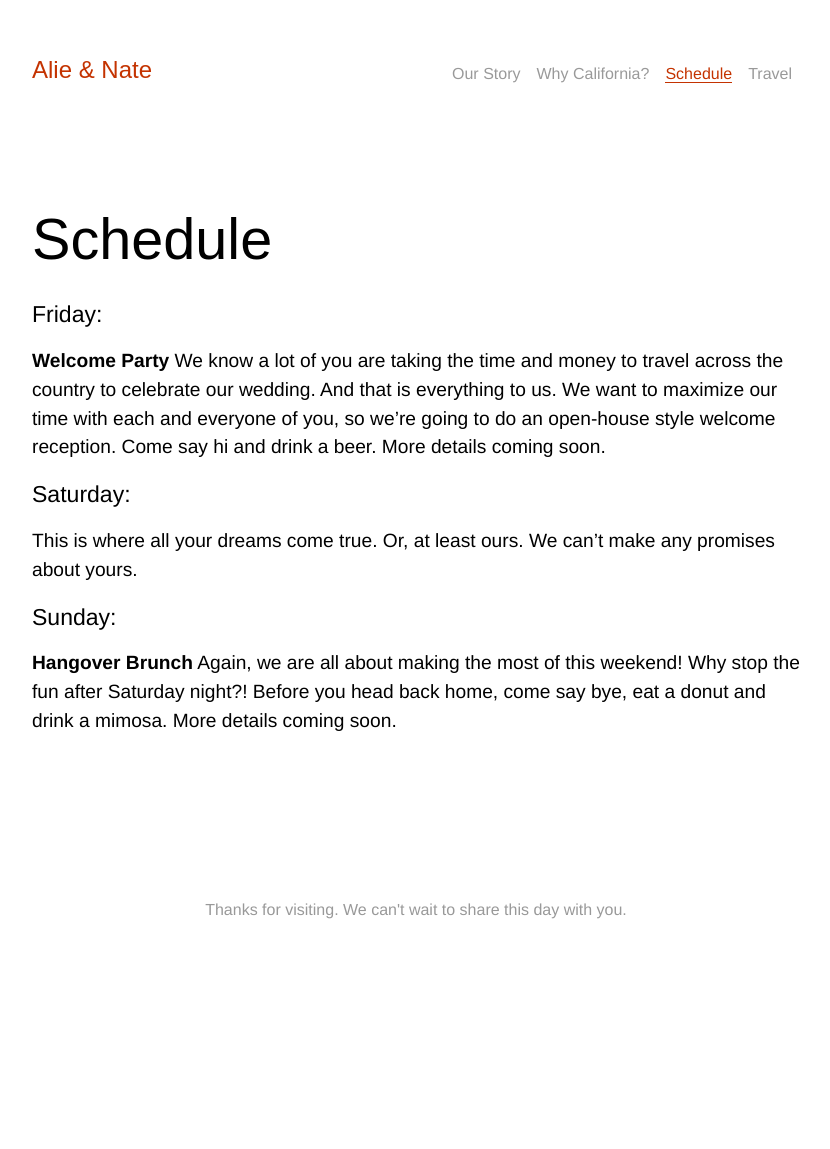
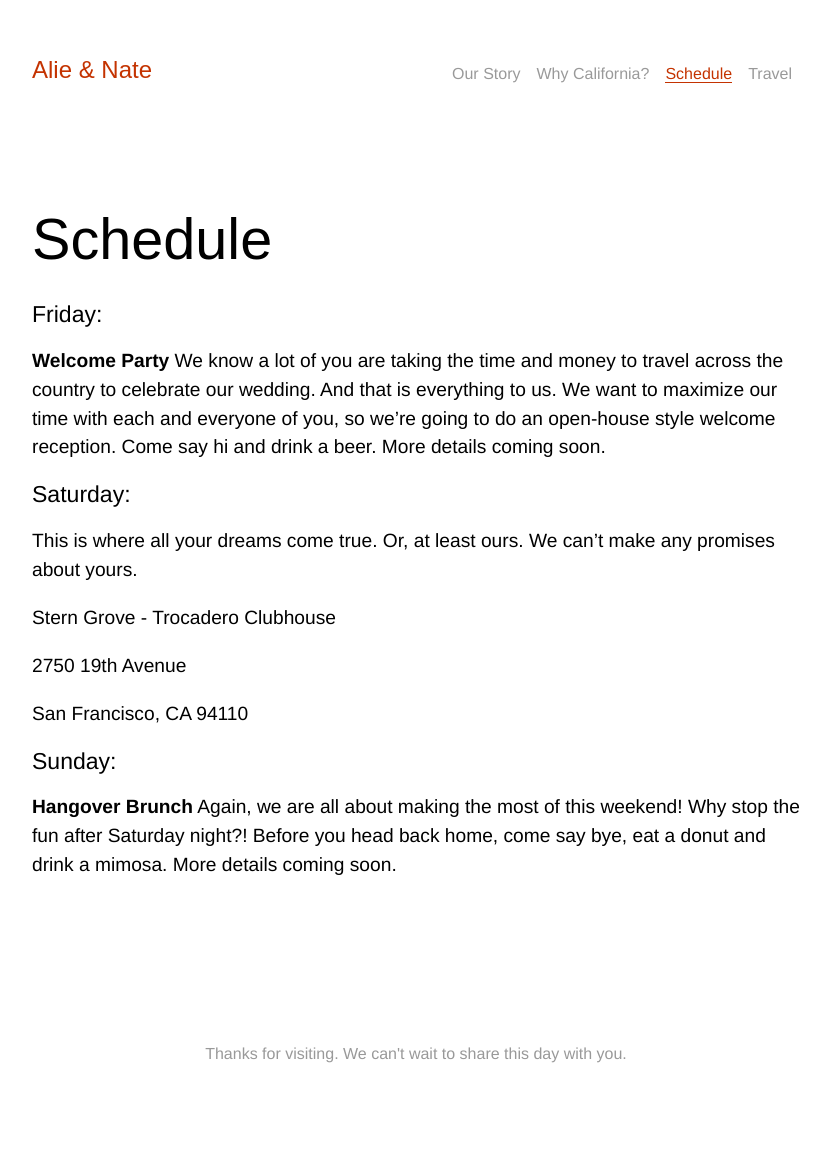
Before and after one commit to nkadlac/alieplusnate.com, a Jekyll site: the page built from schedule.md, in a window 1280 px wide. Shown: the whole page, without its empty margins (224-1054 px from the left). Built offline with Jekyll 4.4.1, drawn with Linux system fonts in a browser that asks for light colours; some web fonts are replaced; before the commit the page ends 1005 px from its top, so only the background shows below that.

Commit message:
Updated Schedule

```diff
--- a/schedule.md
+++ b/schedule.md
@@ -14,6 +14,12 @@ We know a lot of you are taking the time and money to travel across the country
 
 This is where all your dreams come true. Or, at least ours. We can't make any promises about yours.
 
+Stern Grove - Trocadero Clubhouse
+
+2750 19th Avenue
+
+San Francisco, CA 94110
+
 ## Sunday:
 
 **Hangover Brunch**
```
